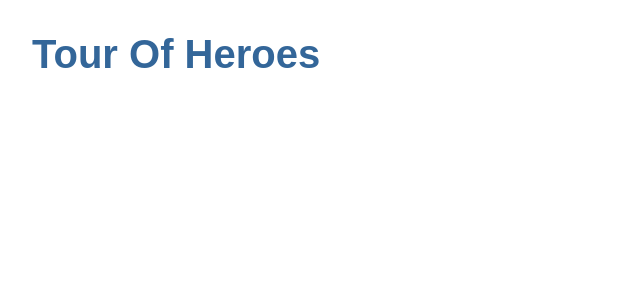
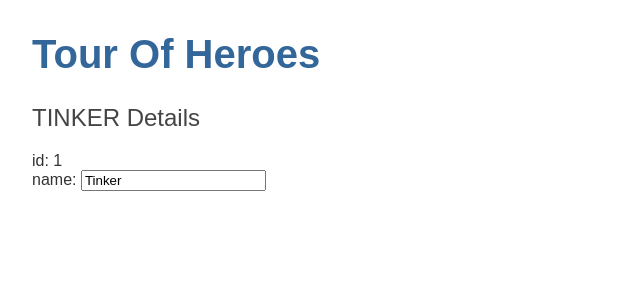
Before and after one commit to magicmitra/heroes, an Angular app: page / in a window 1280 px wide. Shown: the top 300 px of the page, without its empty margins (0-640 px from the left). Built offline with nearby package versions, Linux system fonts and the light colour scheme.

Commit message:
initialized heroes component and shoved it into app module

```diff
--- a/src/app/app.component.html
+++ b/src/app/app.component.html
@@ -1 +1,3 @@
 <h1>{{ title }}</h1>
+
+<app-heroes></app-heroes>
--- a/src/app/app.module.ts
+++ b/src/app/app.module.ts
@@ -1,5 +1,6 @@
 import { BrowserModule } from '@angular/platform-browser';
 import { NgModule } from '@angular/core';
+import { FormsModule } from '@angular/forms'; // NgModel lives here
 
 import { AppRoutingModule } from './app-routing.module';
 import { AppComponent } from './app.component';
@@ -12,6 +13,7 @@ import { HeroesComponent } from './heroes/heroes.component';
   ],
   imports: [
     BrowserModule,
+    FormsModule,
     AppRoutingModule
   ],
   providers: [],
--- /dev/null
+++ b/src/app/hero.ts
@@ -0,0 +1,4 @@
+export class Hero {
+    id: number;
+    name: string;
+}
--- a/src/app/heroes/heroes.component.html
+++ b/src/app/heroes/heroes.component.html
@@ -1 +1,7 @@
-<p>heroes works!</p>
+<h2>{{ hero.name | uppercase }} Details</h2>
+<div><span>id: </span>{{ hero.id }}</div>
+<div>
+    <label>name:
+        <input [(ngModel)]="hero.name" placeholder="name"/>
+    </label>
+</div>
--- a/src/app/heroes/heroes.component.ts
+++ b/src/app/heroes/heroes.component.ts
@@ -1,4 +1,5 @@
 import { Component, OnInit } from '@angular/core';
+import { Hero } from '../hero';
 
 @Component({
   selector: 'app-heroes',
@@ -6,7 +7,10 @@ import { Component, OnInit } from '@angular/core';
   styleUrls: ['./heroes.component.css']
 })
 export class HeroesComponent implements OnInit {
-  hero = 'Axe';
+  hero: Hero = {
+    id: 1,
+    name: 'Tinker'
+  };
   constructor() { }
 
   ngOnInit() {
```
